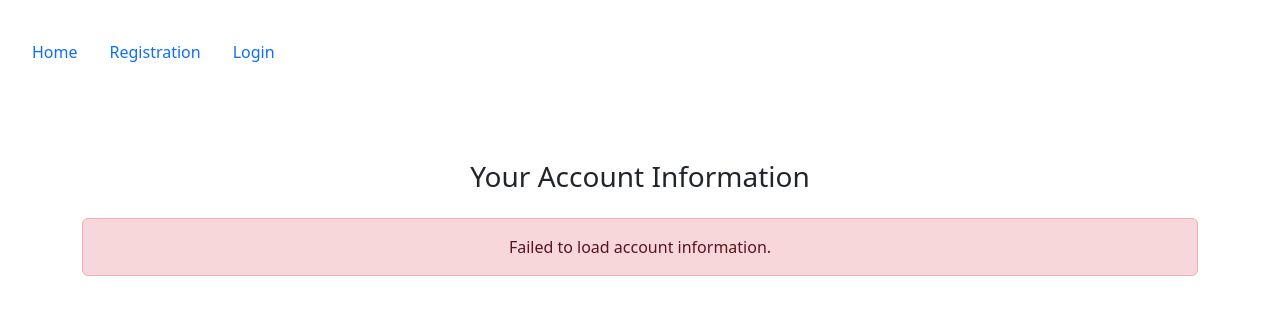
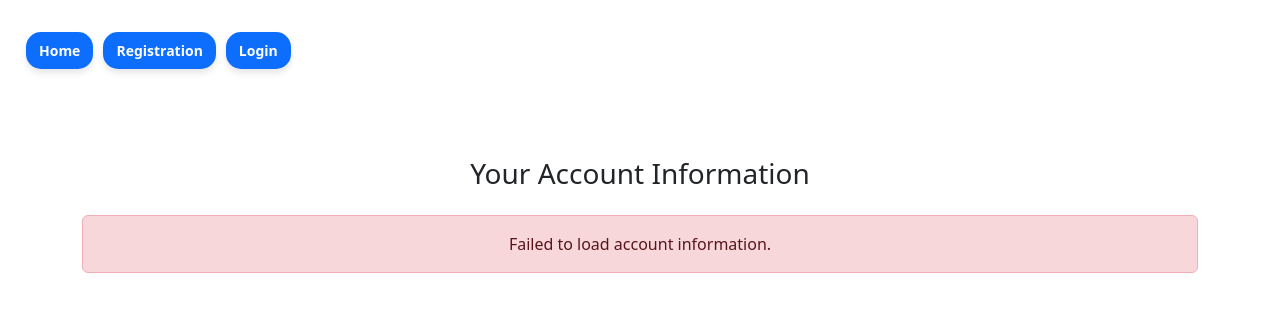
Before and after one commit to HAOYUAN-DENG/Blog-web-app-Demo-update, a Flask app: page /account in a window 1280 px wide. Shown: the top 315 px of the page. Run offline with Flask 3, Linux system fonts and the light colour scheme; parts of the project's set-up code (start-up, migrations or seed data) failed here and were passed over; some libraries are stand-ins or nearby versions.

Commit message:
Style: Enhance navigation button appearance and interactivity

```diff
--- a/templates/base.html
+++ b/templates/base.html
@@ -9,29 +9,59 @@
     <link href="https://cdn.jsdelivr.net/npm/bootstrap@5.3.3/dist/css/bootstrap.min.css" rel="stylesheet"
           integrity="sha384-QWTKZyjpPEjISv5WaRU9OFeRpok6YctnYmDr5pNlyT2bRjXh0JMhjY6hW+ALEwIH" crossorigin="anonymous">
     <script src="https://cdn.jsdelivr.net/npm/bootstrap@5.2.2/dist/js/bootstrap.bundle.min.js"></script>
+    <style>
+        #MainPageNavButton {
+            background-color: #0d6efd; /* Bootstrap Primary Blue */
+            color: white;
+            font-size: 0.875rem;  /* equivalent to 14px */
+            font-weight: 550;
+            padding: 8px 13px;
+            border-radius: 15px;
+            text-decoration: none;
+            box-shadow: 0 4px 6px rgba(0, 0, 0, 0.1);
+            transition: transform 0.05s ease-in-out, box-shadow 0.3s ease-in-out;
+            border: none;
+            display: inline-block;
+            margin-left: 10px;
+        }
+        #MainPageNavButton:hover {
+            background-color: #0b5ed7; /* Slightly darker blue */
+            transform: translateY(-4px);
+            box-shadow: 0 6px 10px rgba(0, 0, 0, 0.15);
+            text-decoration: none;
+            color: white;
+        }
+        #MainPageNavButton:active {
+            transform: scale(0.77);
+            box-shadow: 0 2px 5px rgba(0, 0, 0, 0.2);
+        }
+    </style>
+
+
+
 </head>
 
 <body>
 <section class="container-fluid p-3 my-3">
 
     <nav class="nav nav-pills flex-column flex-sm-row">
-        <a class="nav-item nav-link" href='{{ url_for("index") }}'>Home</a>
+        <a class="nav-item nav-link" id="MainPageNavButton" href='{{ url_for("index") }}'>Home</a>
 
         {% if current_user.is_authenticated %}
-            <a class="nav-item nav-link" href="{{ url_for('views.account_page') }}">Account</a>
+            <a class="nav-item nav-link" id="MainPageNavButton" href="{{ url_for('views.account_page') }}">Account</a>
         {% endif %}
 
         {% if not current_user.is_authenticated %}
-            <a class="nav-item nav-link" href="{{ url_for('views.registration_page') }}">Registration</a>
+            <a class="nav-item nav-link" id="MainPageNavButton"  href="{{ url_for('views.registration_page') }}">Registration</a>
         {% endif %}
 
         {% if not current_user.is_authenticated %}
-            <a class="nav-item nav-link" href="{{ url_for('views.login_page') }}">Login</a>
+            <a class="nav-item nav-link" id="MainPageNavButton" href="{{ url_for('views.login_page') }}">Login</a>
         {% endif %}
 
         {% if  current_user.role == "end_user" %}
-            <a class="nav-item nav-link" href="{{ url_for('posts.view') }}">View Posts</a>
-            <a class="nav-item nav-link" href="{{ url_for('posts.create') }}">Create Post</a>
+            <a class="nav-item nav-link" id="MainPageNavButton" href="{{ url_for('posts.view') }}">View Posts</a>
+            <a class=" nav-item nav-link" id="MainPageNavButton"   href="{{ url_for('posts.create') }}">Create Post</a>
         {% endif %}
 
         {% if current_user.role == "sec_admin" %}
@@ -83,6 +113,7 @@
 
     document.getElementById('logout-button').addEventListener('click', logoutUser);
 
+
 </script>
 </body>
 </html>
```
